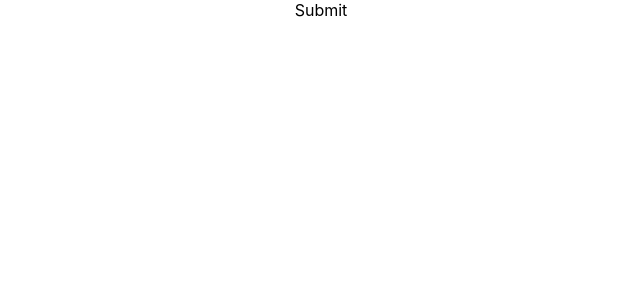
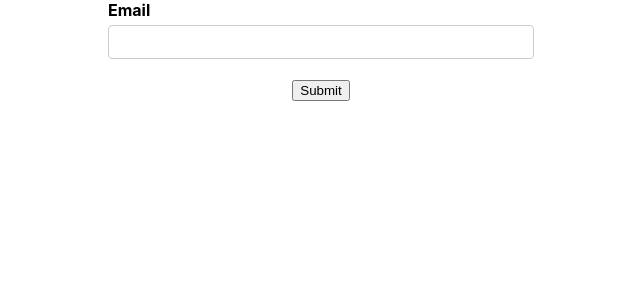
Before and after one commit to SaqibSattar/react-formik, a React (Vite) app: page / in a window 1280 px wide. Shown: the top 300 px of the page, without its empty margins (319-959 px from the left). Built offline with nearby package versions, Linux system fonts and the light colour scheme.

Commit message:
Input Component

```diff
--- a/src/components/FormikContainer.jsx
+++ b/src/components/FormikContainer.jsx
@@ -1,19 +1,35 @@
 import React from "react";
 import { Formik, Form } from "formik";
 import * as Yup from "yup";
+import FormikControl from './FormikControl'
 
 function FormikContainer() {
-  const initialValues = {};
-  const validationSchema = Yup.object({});
-  const onSubmit = (values) => {
-    console.log("Form values: ", values);
-  };
+  const initialValues = {
+    email: ''
+  }
+  const validationSchema = Yup.object({
+    email: Yup.string().required('Required')
+  })
+  const onSubmit = values => {
+    console.log('Form data', values)
+  }
 
   return (
-    <Formik initialValues={initialValues} onSubmit={onSubmit}>
-      {(formik) => (
+    <Formik
+      initialValues={initialValues}
+      validationSchema={validationSchema}
+      onSubmit={onSubmit}
+    >
+      {formik => (
         <Form>
-          <submit type="submit">Submit</submit>
+          <FormikControl
+            control='input'
+            type='email'
+            label='Email'
+            name='email'
+            formik={formik}
+          />
+          <button type='submit'>Submit</button>
         </Form>
       )}
     </Formik>
--- a/src/components/FormikControl.jsx
+++ b/src/components/FormikControl.jsx
@@ -1,9 +1,11 @@
 import React from 'react'
+import Input from './Input'
 
 function FormikControl (props) {
-  const { control } = props
+  const { control, ...rest } = props
   switch (control) {
     case 'input':
+        return <Input {...rest} />
     case 'textarea':
     case 'select':
     case 'radio':
--- /dev/null
+++ b/src/components/Input.jsx
@@ -0,0 +1,16 @@
+import React from 'react'
+import { Field, ErrorMessage } from 'formik'
+import TextError from './TextError'
+
+function Input (props) {
+  const { label, name, formik, ...rest } = props
+  return (
+    <div className='form-control'>
+      <label htmlFor={name}>{label}</label>
+      <Field id={name} name={name} {...rest} />
+      <ErrorMessage name={name} component={TextError} />
+    </div>
+  )
+}
+
+export default Input
```
